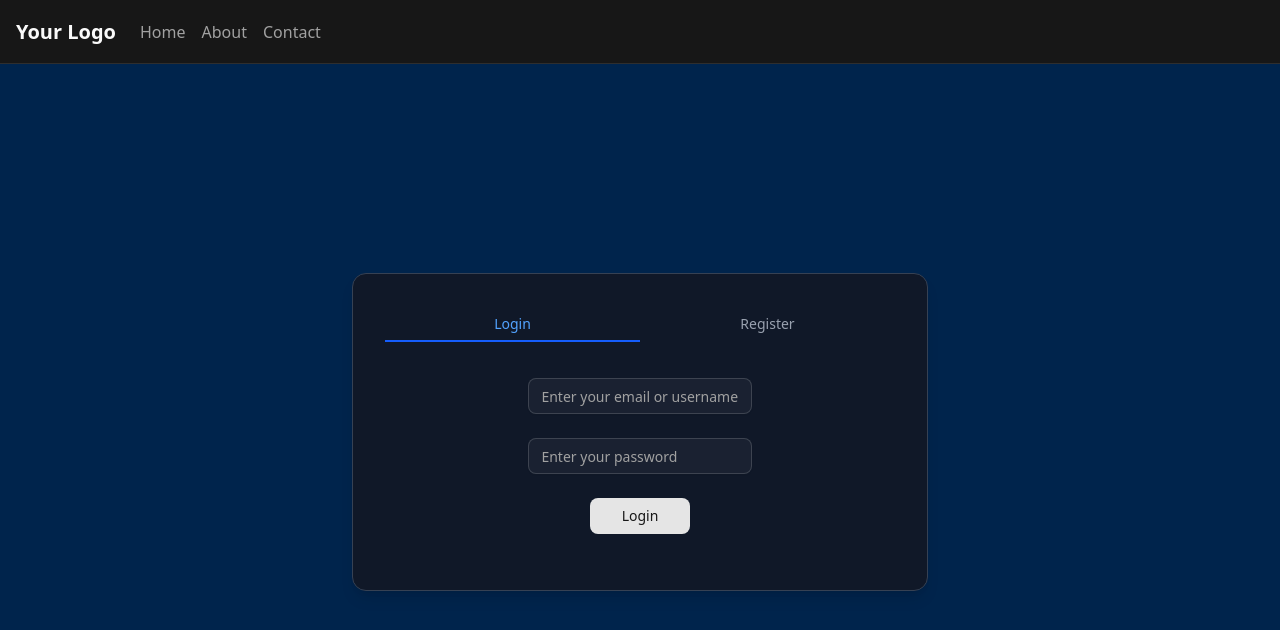
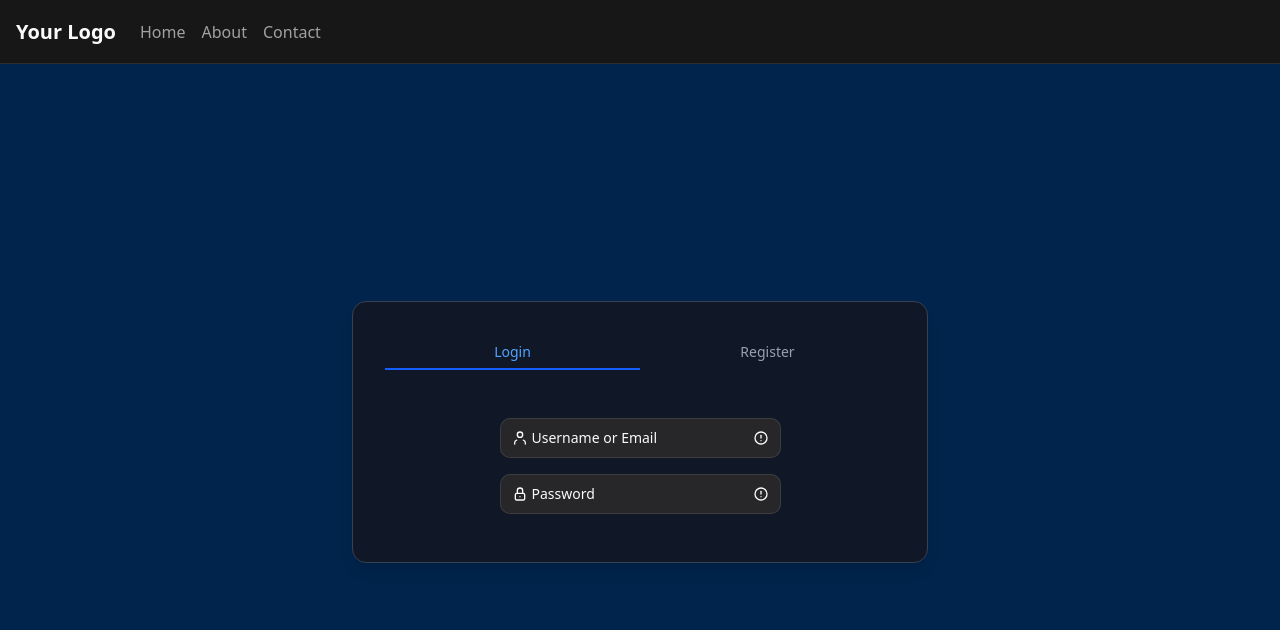
Before and after one commit to tamerugur/LearningStuff, a React (Vite) app in the folder frontend/: page /auth in a window 1280 px wide. Shown: the top 630 px of the page. Built offline with nearby package versions, Linux system fonts and the light colour scheme; no server answers.

Commit message:
ui tests

```diff
--- /dev/null
+++ b/frontend/src/components/FloatingInput.tsx
@@ -0,0 +1,79 @@
+import React from "react";
+
+interface FloatingInputProps {
+  type?: string;
+  name: string;
+  id: string;
+  label: string;
+  value?: string;
+  required?: boolean;
+  onChange?: (e: React.ChangeEvent<HTMLInputElement>) => void;
+  leftIcon?: React.ReactNode;
+  rightTooltip?: string;
+}
+
+const FloatingInput: React.FC<FloatingInputProps> = ({
+  type = "text",
+  name,
+  id,
+  label,
+  value = "",
+  required = false,
+  onChange,
+  leftIcon,
+  rightTooltip = "Required!",
+}) => {
+  return (
+    <div className="[--clr:#1f1f1f] dark:[--clr:#999999] relative flex flex-row items-center mb-4">
+      <input
+        value={value}
+        name={name}
+        required={required}
+        aria-invalid="false"
+        placeholder=" "
+        spellCheck="false"
+        autoComplete="off"
+        id={id}
+        type={type}
+        onChange={onChange}
+        className="peer text-black dark:text-white pl-2 h-[40px] min-h-[40px] pr-[40px] leading-normal appearance-none resize-none box-border text-base w-full text-inherit block text-left border border-solid bg-white dark:bg-zinc-800 rounded-[10px] m-0 p-0 outline-0 focus-visible:outline-0 focus-visible:border-blue-500 focus-visible:ring-4 focus-visible:ring-blue-500/20 dark:focus-visible:border-blue-400 dark:focus-visible:ring-blue-400/30"
+      />
+      <label
+        htmlFor={id}
+        className="cursor-text text-[--clr] inline-block z-10 text-sm mb-px font-normal text-start select-none absolute duration-300 transform origin-[0] translate-x-[32px] peer-focus-visible:text-blue-500 peer-focus-visible:translate-x-[8px] peer-[:not(:placeholder-shown)]:translate-x-[8px] peer-focus-visible:translate-y-[-36px] peer-[:not(:placeholder-shown)]:translate-y-[-36px]"
+      >
+        {label}
+      </label>
+      {leftIcon && (
+        <span className="pointer-events-none absolute z-[1] left-0 top-0 bottom-0 flex items-center justify-center size-[40px] text-[--clr] peer-focus-visible:hidden peer-[:not(:placeholder-shown)]:hidden">
+          {leftIcon}
+        </span>
+      )}
+      {required && (
+        <div className="group w-[40px] absolute top-0 bottom-0 right-0 flex items-center justify-center text-[--clr] peer-focus-visible:text-blue-600 peer-focus-visible:[&_span]:border-blue-600">
+          <svg
+            xmlns="http://www.w3.org/2000/svg"
+            width="1rem"
+            height="1rem"
+            strokeLinecap="round"
+            strokeLinejoin="round"
+            viewBox="0 0 24 24"
+            strokeWidth="2"
+            fill="none"
+            stroke="currentColor"
+          >
+            <path fill="none" d="M0 0h24v24H0z" stroke="none"></path>
+            <path d="M3 12a9 9 0 1 0 18 0a9 9 0 0 0 -18 0"></path>
+            <path d="M12 8v4"></path>
+            <path d="M12 16h.01"></path>
+          </svg>
+          <span className="text-sm absolute cursor-default select-none rounded-[4px] px-1.5 opacity-0 right-0 -z-10 transition-all duration-300 group-hover:opacity-100 group-hover:-translate-y-[calc(100%+18px)]">
+            {rightTooltip}
+          </span>
+        </div>
+      )}
+    </div>
+  );
+};
+
+export default FloatingInput;
--- a/frontend/src/components/UserLogin.tsx
+++ b/frontend/src/components/UserLogin.tsx
@@ -4,9 +4,9 @@ import { useMutation } from "@tanstack/react-query";
 import { loginSchema, LoginData } from "../schemas/userSchema";
 import { loginUser } from "../lib/api";
 import { useState, useEffect, useCallback } from "react";
-import { Button } from "@/components/ui/button";
-import { Input } from "@/components/ui/input";
-
+// import { Button } from "@/components/ui/button";
+// import { Input } from "@/components/ui/input";
+import FloatingInput from "./FloatingInput";
 type ErrorState = "hidden" | "visible" | "hiding";
 
 export function UserLogin() {
@@ -63,8 +63,59 @@ export function UserLogin() {
   );
 
   return (
-    <div className="w-full flex justify-center mt-3">
-      <form
+    <div className="w-full flex justify-center mt-6">
+      <form>
+        <FloatingInput
+          type="text"
+          id="identifier"
+          label="Username or Email"
+          required
+          {...register("identifier")}
+          leftIcon={
+            <svg
+              xmlns="http://www.w3.org/2000/svg"
+              width="1rem"
+              height="1rem"
+              viewBox="0 0 24 24"
+              fill="none"
+              stroke="currentColor"
+              strokeWidth="2"
+              strokeLinecap="round"
+              strokeLinejoin="round"
+            >
+              <path d="M20 21v-2a4 4 0 0 0-3-3.87" />
+              <path d="M4 21v-2a4 4 0 0 1 3-3.87" />
+              <circle cx="12" cy="7" r="4" />
+            </svg>
+          }
+        />
+
+        <FloatingInput
+          type="password"
+          id="password"
+          label="Password"
+          required
+          {...register("password")}
+          leftIcon={
+            <svg
+              xmlns="http://www.w3.org/2000/svg"
+              width="1rem"
+              height="1rem"
+              viewBox="0 0 24 24"
+              strokeWidth="2"
+              stroke="currentColor"
+              fill="none"
+              strokeLinecap="round"
+              strokeLinejoin="round"
+            >
+              <rect x="5" y="11" width="14" height="10" rx="2" />
+              <path d="M12 16v.01" />
+              <path d="M8 11V7a4 4 0 0 1 8 0v4" />
+            </svg>
+          }
+        />
+      </form>
+      {/* <form
         onSubmit={handleSubmit(handleSubmitForm)}
         className="w-full max-w-2xl flex flex-col gap-6 text-left"
       >
@@ -126,7 +177,7 @@ export function UserLogin() {
         >
           {apiError && <p className="text-red-600 text-center">{apiError}</p>}
         </div>
-      </form>
+      </form> */}
     </div>
   );
 }
--- a/frontend/src/components/UserRegister.tsx
+++ b/frontend/src/components/UserRegister.tsx
@@ -108,7 +108,7 @@ export function UserRegister() {
   }, []);
 
   return (
-    <div className="relative flex justify-center mt-3 mb-3">
+    <div className="relative flex justify-center mt-6 mb-3">
       <form
         onSubmit={handleSubmit(handleSubmitForm)}
         className="max-w-2xl w-full flex flex-col gap-6 text-left"
```
Also changed, not shown: 1 other file (tests, documents, lock files or other folders).
